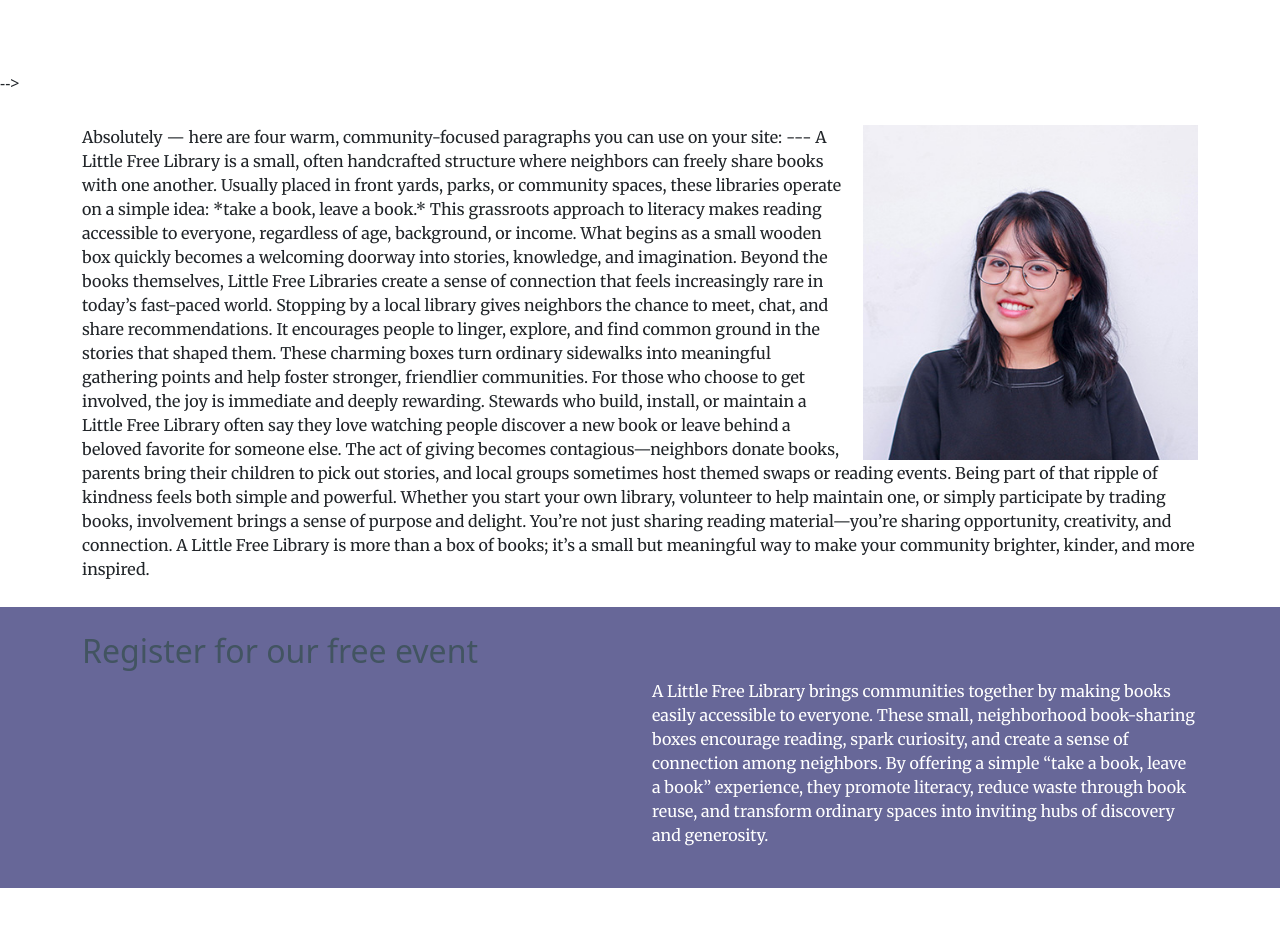
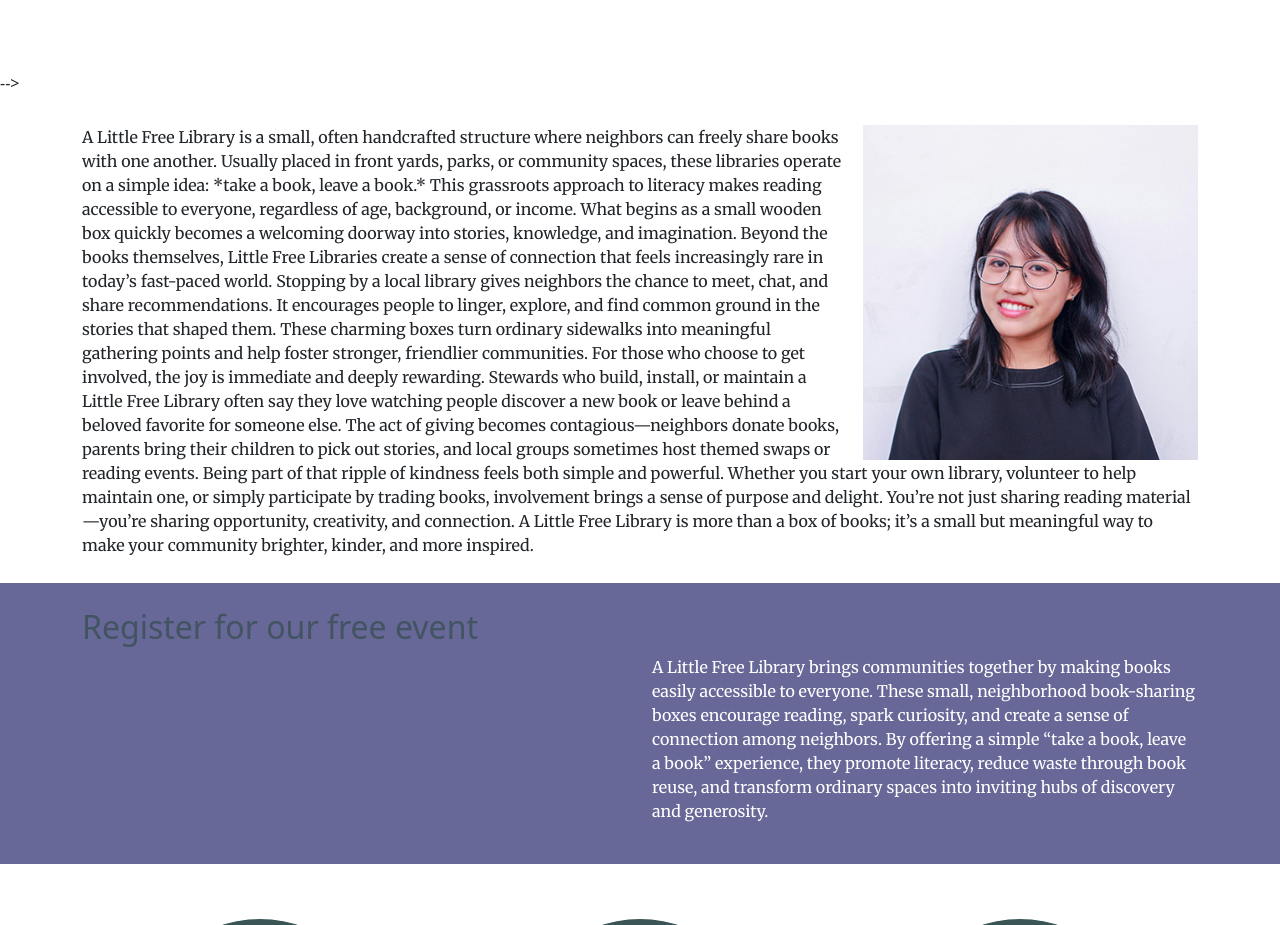
Before and after one commit to EmmaStracener/IMED1316-2, a plain HTML site: page index.html in a window 1280 px wide. Shown: the part 1220-2145 px from the top of the page. Drawn offline with nearby package versions, Linux system fonts and the light colour scheme; a script that the page names is missing.

Commit message:
Add files via upload

```diff
--- a/index.html
+++ b/index.html
@@ -122,10 +122,6 @@
                     <p>
                         <img src="images/square/paragraph-one.jpg" class="paragraph-one-img"
                             alt="Member of the modeling agancy" />
-
-                        Absolutely — here are four warm, community-focused paragraphs you can use on your site:
-
-                        ---
 
                         A Little Free Library is a small, often handcrafted structure where neighbors can freely share
                         books with one another. Usually placed in front yards, parks, or community spaces, these
```
